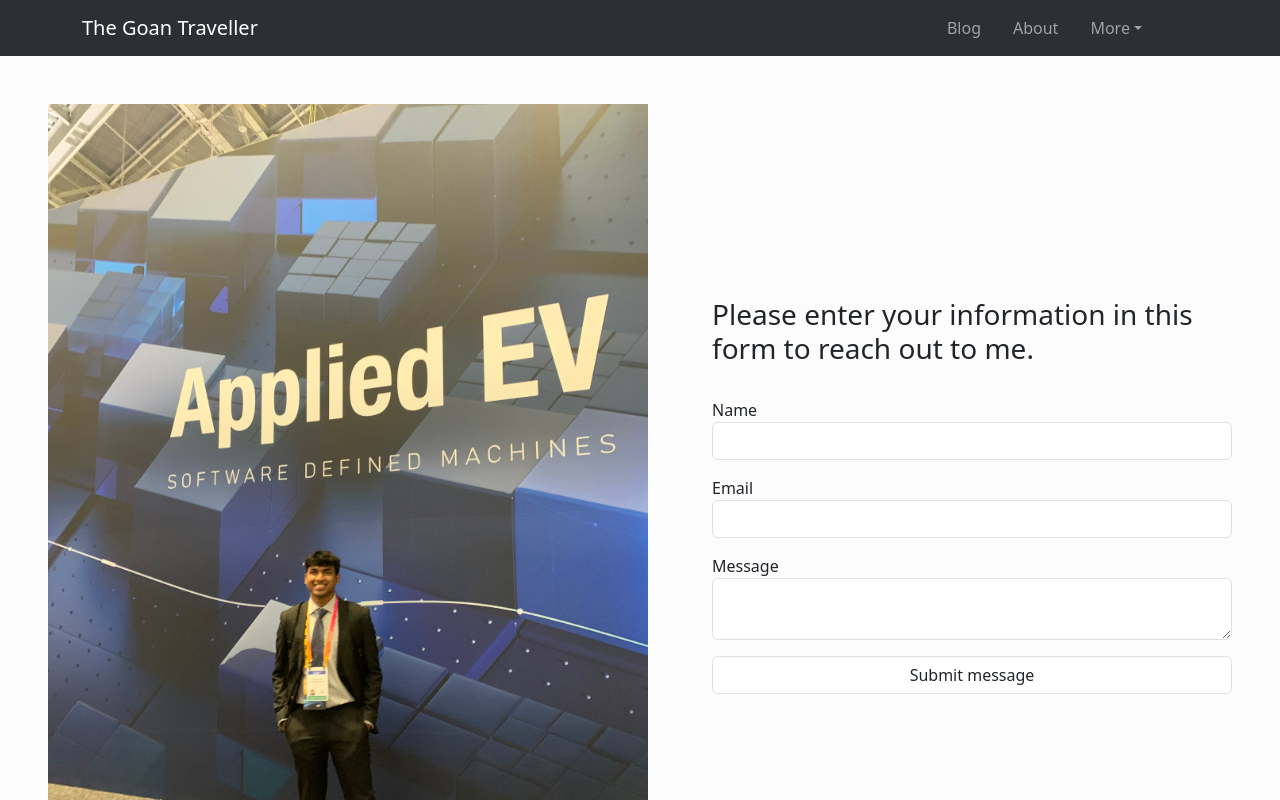
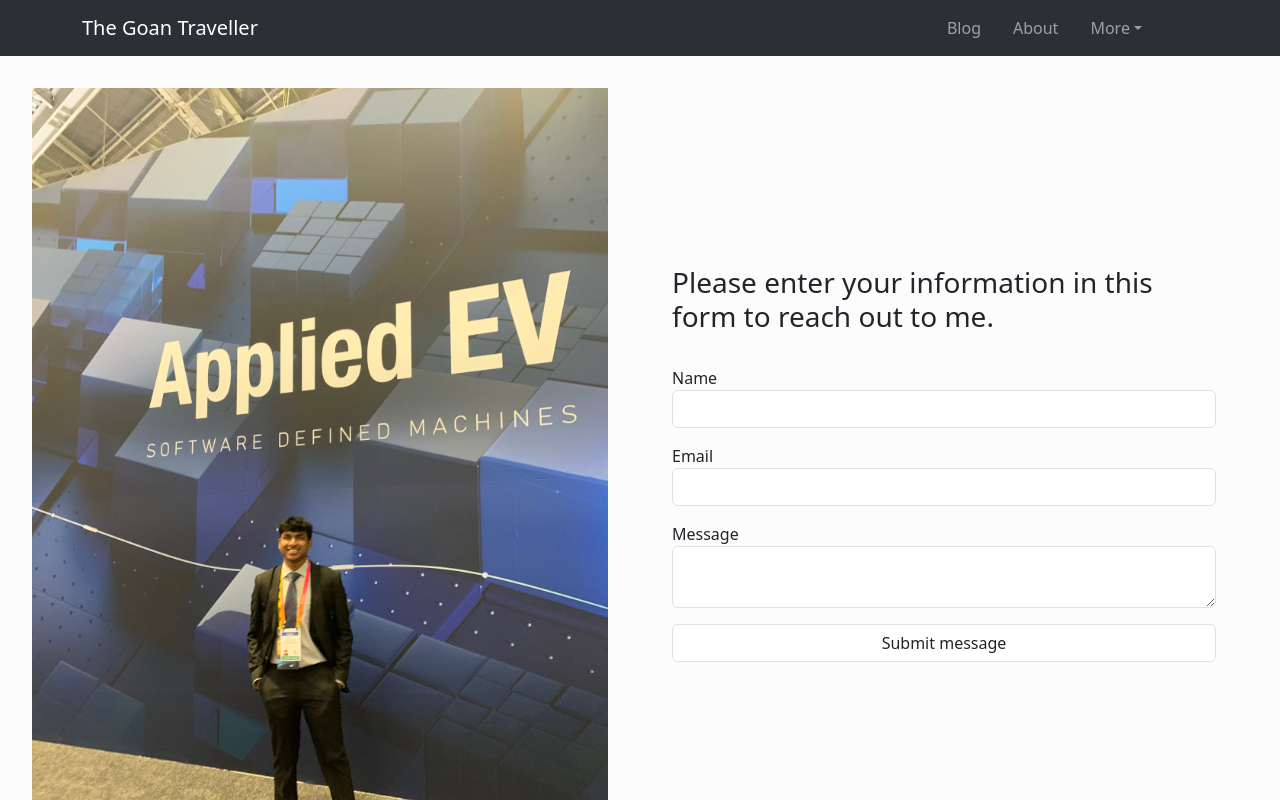
Before and after one commit to JonathanAlexMasc/travel-blog, a React (Create React App) app: page /contact in a window 1280 px wide. Shown: the top 800 px of the page. Built offline with nearby package versions, Linux system fonts and the light colour scheme.

Commit message:
design fixes

```diff
--- a/src/pages/ContactPage.jsx
+++ b/src/pages/ContactPage.jsx
@@ -5,14 +5,14 @@
 export default function ContactPage() {
 
     return (
-        <Container fluid className="d-flex flex-lg-row flex-column m-3 p-3 align-items-center">
+        <Container fluid className="d-flex flex-lg-row flex-column p-3 align-items-center">
             <Container fluid className="p-3">
-                <img src={moi} alt="pic of me" style={{ width: "600px", height: "800px" }}></img>
+                <img src={moi} alt="pic of me" className="img-fluid"></img>
             </Container>
             <Container fluid className="p-3 m-3 d-flex flex-column">
                 <h3 className="m-3">Please enter your information in this form to reach out to me.</h3>
 
-                <form name="contact" method="post" className="w-full m-3">
+                <form name="contact" method="post" className="m-3">
                     <input type="hidden" name="form-name" value="contact" />
                     <div hidden>
                         <input name="bot-field" />
```
